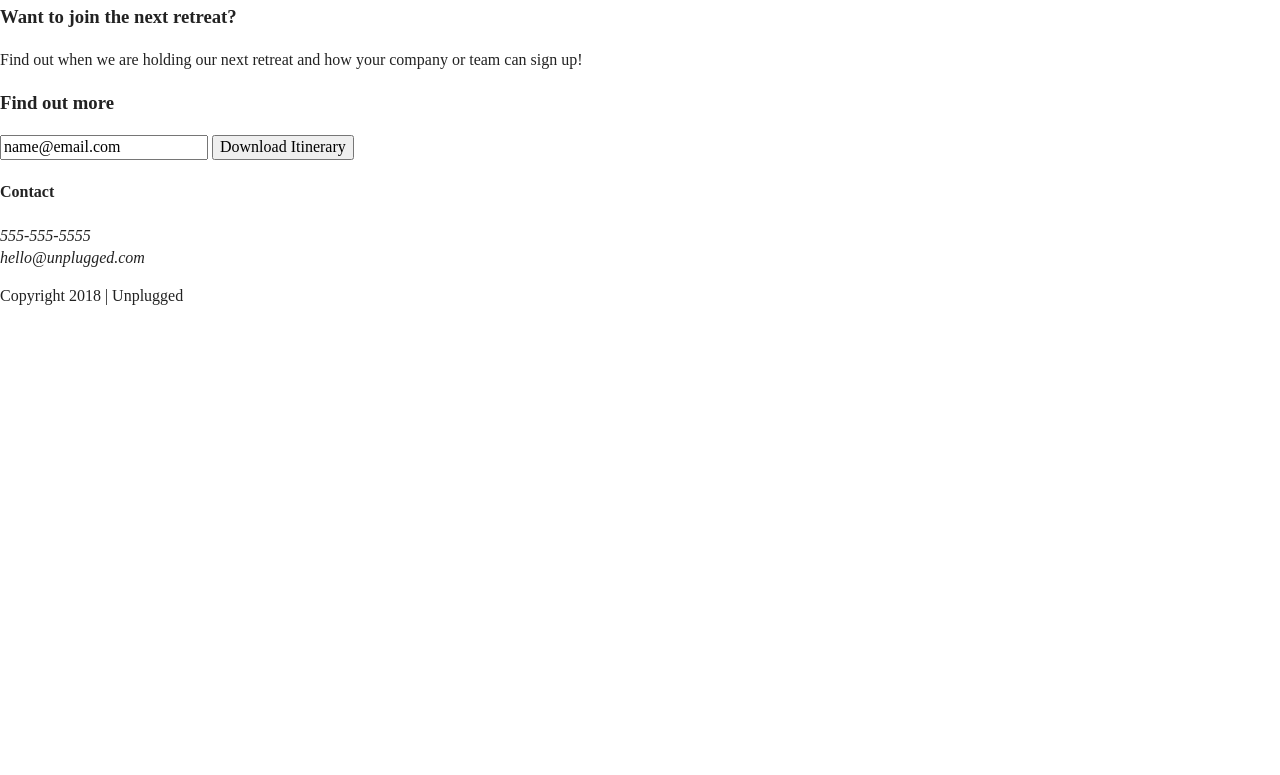
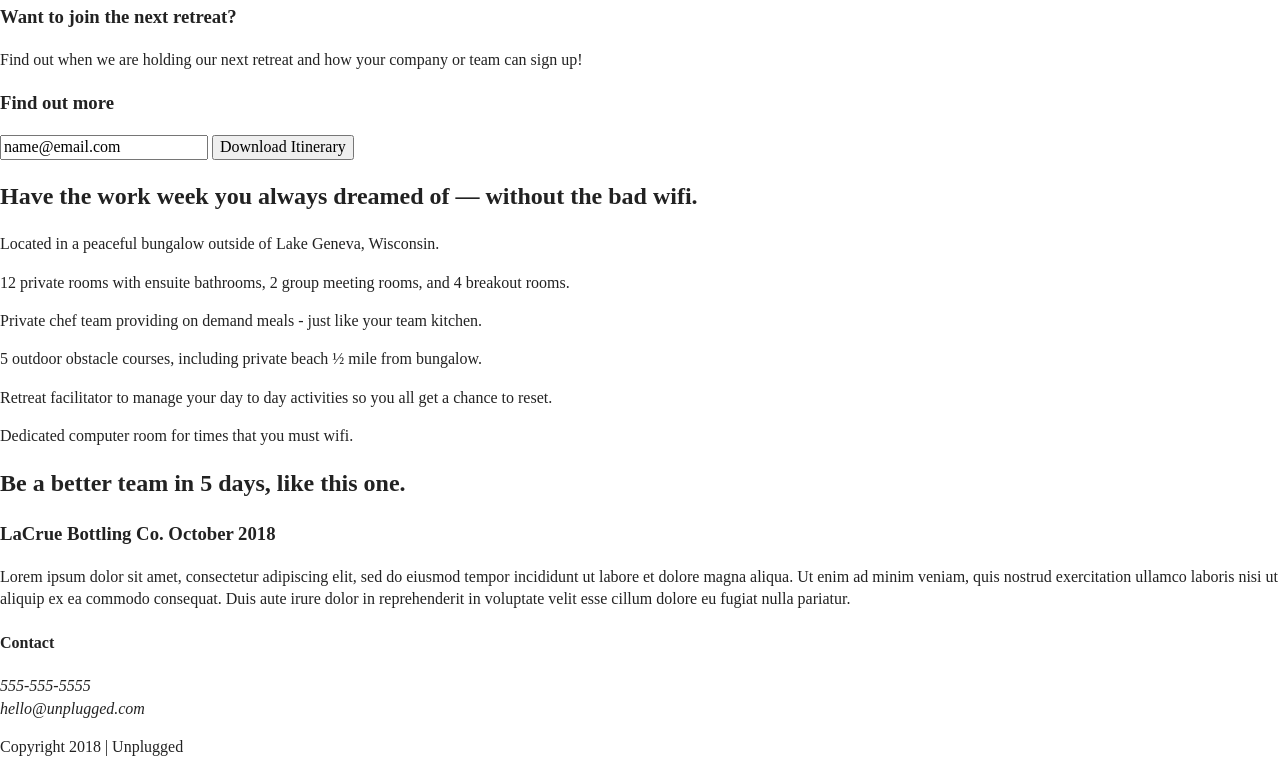
Before and after one commit to smjoll/206-unplugged, a website: page index.html in a window 1280 px wide. Shown: the part 222-997 px from the top of the page. Before the commit the page ends 800 px from the top, so only its background shows below. Drawn offline with Linux system fonts and the light colour scheme.

Commit message:
Finished coding the homepage in HTML

```diff
--- a/index.html
+++ b/index.html
@@ -73,6 +73,72 @@
             <!-- aside content wrapper ends -->
     </aside>
 
+    <section class="features">
+      <div class="content-wrapper">
+        <!-- Add your Features content here -->
+        <h2>Have the work week you always dreamed of — without the bad wifi.</h2>
+        <div class="features-items">
+          <article>
+            <p class="fontawesome-icon">
+            </p>
+            <p class="features-item-description">
+              Located in a peaceful bungalow outside of Lake Geneva, Wisconsin.
+            </p>
+          </article>
+          <article>
+            <p class="fontawesome-icon">
+            </p>
+            <p class="features-item-description">
+              12 private rooms with ensuite bathrooms, 2 group meeting rooms, and 4 breakout rooms.
+            </p>
+          </article>
+          <article>
+            <p class="fontawesome-icon">
+            </p>
+            <p class="features-item-description">
+              Private chef team providing on demand meals - just like your team kitchen.
+            </p>
+          </article>
+          <article>
+            <p class="fontawesome-icon">
+            </p>
+            <p class="features-item-description">
+              5 outdoor obstacle courses, including private beach ½ mile from bungalow.
+            </p>
+          </article>
+          <article>
+            <p class="fontawesome-icon">
+            </p>
+            <p class="features-item-description">
+              Retreat facilitator to manage your day to day activities so you all get a chance to reset.
+            </p>
+          </article>
+          <article>
+            <p class="fontawesome-icon">
+            </p>
+            <p class="features-item-description">
+              Dedicated computer room for times that you must wifi.
+            </p>
+          </article>
+        </div>
+      </div>
+    </section>
+
+    <section class="reviews">
+      <div class="content-wrapper">
+        <h2>Be a better team in 5 days, like this one.</h2>
+        <article>
+          <div>
+            <h3>LaCrue Bottling Co. October 2018</h3>
+            <p>
+              Lorem ipsum dolor sit amet, consectetur adipiscing elit, sed do eiusmod tempor incididunt ut labore et dolore magna aliqua. Ut enim ad minim veniam, quis nostrud exercitation ullamco laboris nisi ut aliquip ex ea commodo consequat. Duis aute irure dolor
+              in reprehenderit in voluptate velit esse cillum dolore eu fugiat nulla pariatur.
+            </p>
+          </div>
+        </article>
+      </div>
+    </section>
+
   </main>
     <!-- main wrapper -->
 
```
Also changed, not shown: 1 other file.
